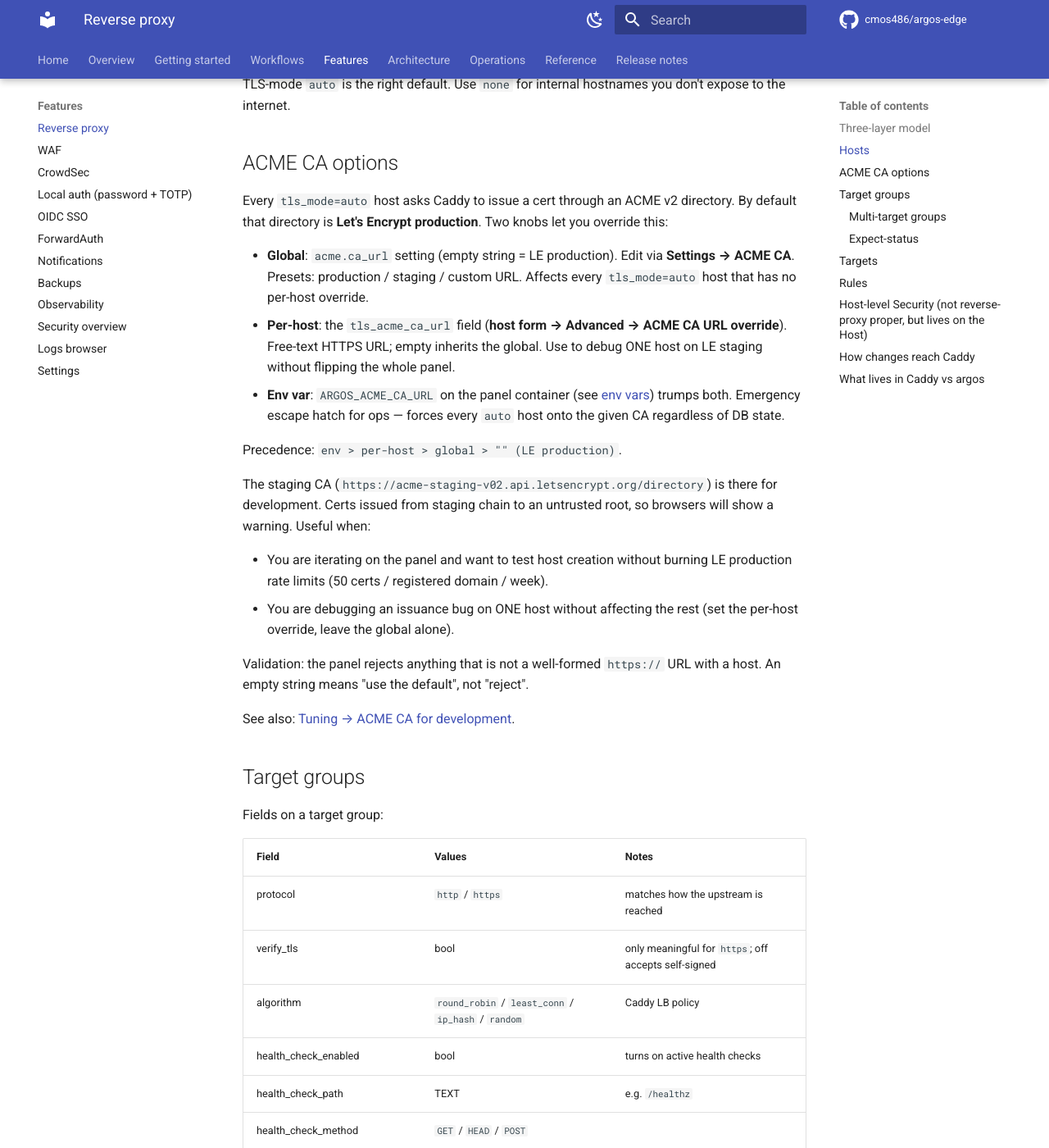
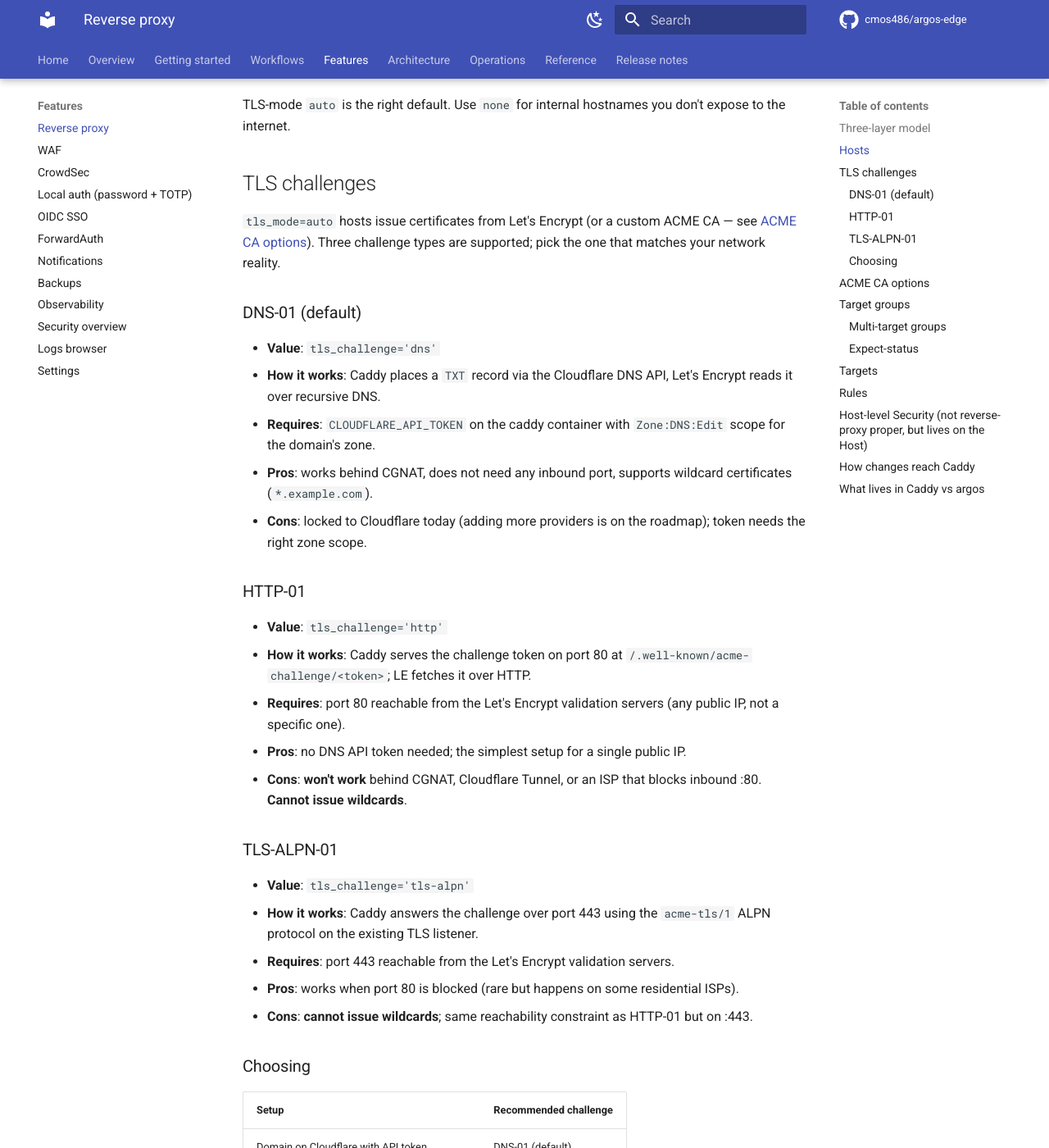
Before and after one commit to cmos486/argos-edge, an MkDocs documentation site: the page built from docs/features/reverse-proxy.md, in a window 1280 px wide and 1400 px high, scrolled down 1163 px. Shown: the whole window at 82% size. Built offline with MkDocs 1.6.1 and Material for MkDocs 9.7.7, drawn with Linux system fonts in a browser that asks for light colours; comment, search, counter and statistics services are not loaded; some of the changed text lies outside the part shown.

Commit message:
docs: document TLS challenges + cert troubleshooting

```diff
--- a/docs/features/reverse-proxy.md
+++ b/docs/features/reverse-proxy.md
@@ -29,14 +29,75 @@
 |---|---|---|
 | domain | TEXT UNIQUE | the public FQDN |
 | target_group_id | FK | NOT NULL; cannot leave a host without a pool |
-| tls_mode | `auto` / `none` | `auto` = Let's Encrypt via DNS-01 (Cloudflare); `none` = plain HTTP |
+| tls_mode | `auto` / `none` | `auto` = Let's Encrypt; `none` = plain HTTP |
 | tls_email | TEXT | ACME contact, required when `tls_mode=auto` |
 | enabled | bool | disabled hosts return 404 without touching upstream |
 | auth_required | bool | flip on for ForwardAuth; see [ForwardAuth](forward-auth.md) |
+| tls_challenge | `dns` / `http` / `tls-alpn` | ACME challenge; default `dns`. See [TLS challenges](#tls-challenges) |
 | tls_acme_ca_url | TEXT | optional ACME directory override for this host; empty = inherit global. See [ACME CA options](#acme-ca-options) |
 
 TLS-mode `auto` is the right default. Use `none` for internal
 hostnames you don't expose to the internet.
+
+## TLS challenges
+
+`tls_mode=auto` hosts issue certificates from Let's Encrypt (or a
+custom ACME CA — see [ACME CA options](#acme-ca-options)). Three
+challenge types are supported; pick the one that matches your
+network reality.
+
+### DNS-01 (default)
+
+- **Value**: `tls_challenge='dns'`
+- **How it works**: Caddy places a `TXT` record via the Cloudflare
+  DNS API, Let's Encrypt reads it over recursive DNS.
+- **Requires**: `CLOUDFLARE_API_TOKEN` on the caddy container with
+  `Zone:DNS:Edit` scope for the domain's zone.
+- **Pros**: works behind CGNAT, does not need any inbound port,
+  supports wildcard certificates (`*.example.com`).
+- **Cons**: locked to Cloudflare today (adding more providers is
+  on the roadmap); token needs the right zone scope.
+
+### HTTP-01
+
+- **Value**: `tls_challenge='http'`
+- **How it works**: Caddy serves the challenge token on port 80
+  at `/.well-known/acme-challenge/<token>`; LE fetches it over
+  HTTP.
+- **Requires**: port 80 reachable from the Let's Encrypt
+  validation servers (any public IP, not a specific one).
+- **Pros**: no DNS API token needed; the simplest setup for a
+  single public IP.
+- **Cons**: **won't work** behind CGNAT, Cloudflare Tunnel, or an
+  ISP that blocks inbound :80. **Cannot issue wildcards**.
+
+### TLS-ALPN-01
+
+- **Value**: `tls_challenge='tls-alpn'`
+- **How it works**: Caddy answers the challenge over port 443
+  using the `acme-tls/1` ALPN protocol on the existing TLS
+  listener.
+- **Requires**: port 443 reachable from the Let's Encrypt
+  validation servers.
+- **Pros**: works when port 80 is blocked (rare but happens on
+  some residential ISPs).
+- **Cons**: **cannot issue wildcards**; same reachability
+  constraint as HTTP-01 but on :443.
+
+### Choosing
+
+| Setup | Recommended challenge |
+|---|---|
+| Domain on Cloudflare with API token | DNS-01 (default) |
+| Single public IP, port 80 open | HTTP-01 |
+| Single public IP, port 80 blocked but 443 open | TLS-ALPN-01 |
+| Need wildcard cert | DNS-01 only |
+| Behind CGNAT / Cloudflare Tunnel | DNS-01 only |
+
+Changes apply on the next reconcile (panel reloads Caddy config on
+save). If a wrong challenge was picked, the next renewal attempt
+will fail in `caddy_error` logs — see
+[Cert troubleshooting](../operations/cert-troubleshooting.md).
 
 ## ACME CA options
 
--- a/mkdocs.yml
+++ b/mkdocs.yml
@@ -136,6 +136,7 @@
       - operations/monitoring.md
       - operations/tuning.md
       - operations/troubleshooting.md
+      - Cert troubleshooting: operations/cert-troubleshooting.md
       - operations/upgrading.md
       - Running multiple instances: operations/running-multiple-instances.md
   - Reference:
```
Also changed, not shown: docs/features/settings.md (+8 -0 lines), docs/operations/cert-troubleshooting.md (added, +146 -0 lines), docs/reference/env-vars.md (+7 -4 lines), docs/workflows/add-host.md (+20 -10 lines).
